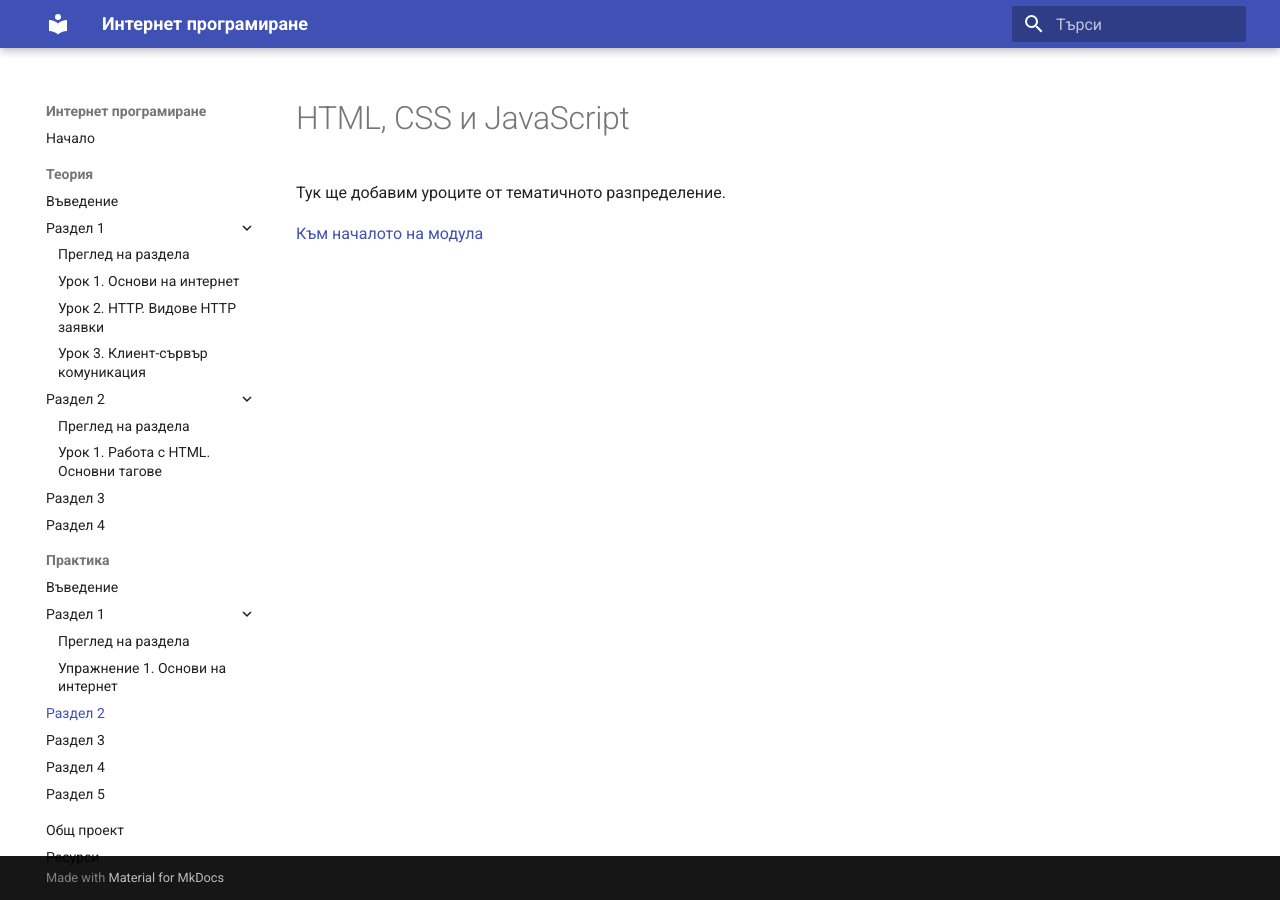
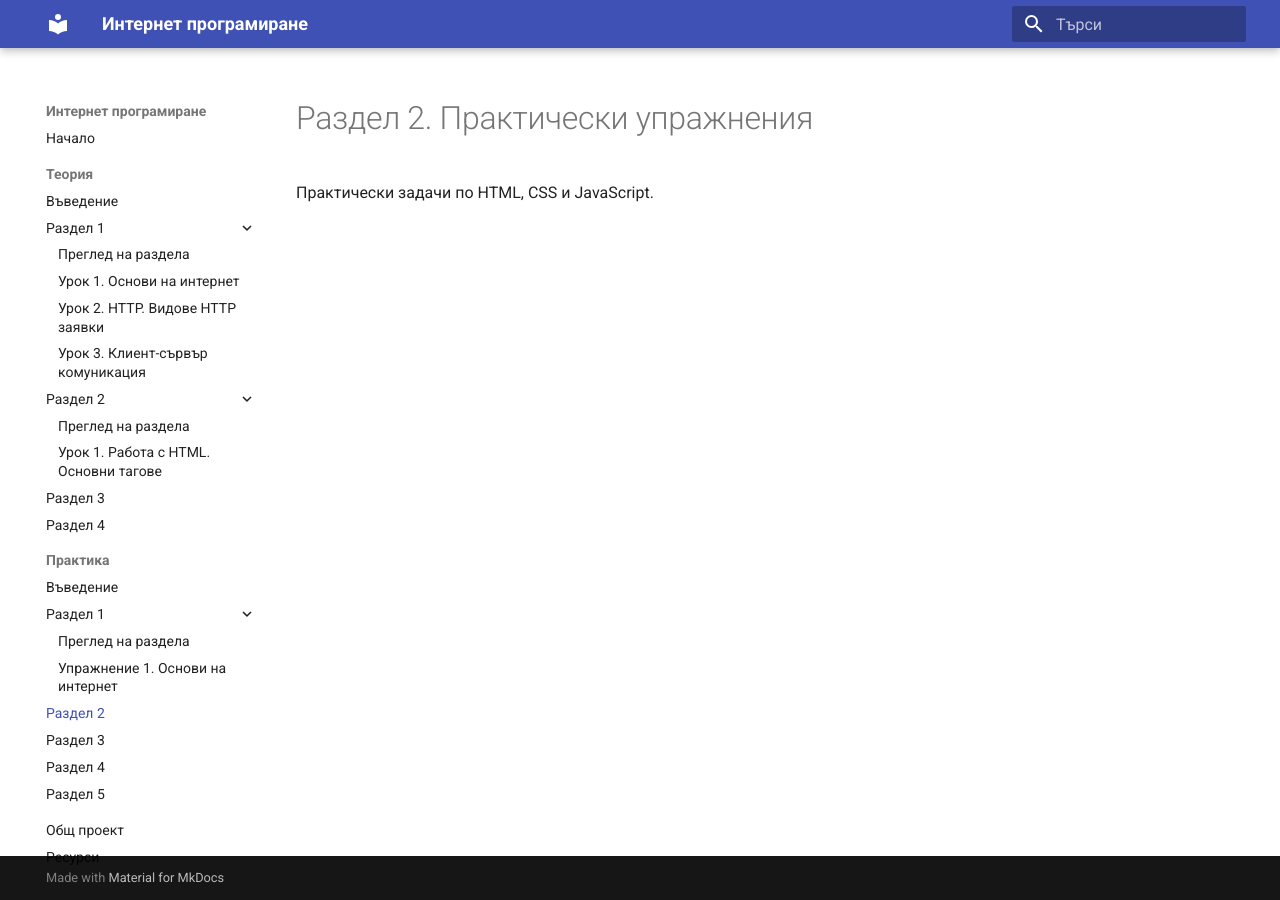
Before and after one commit to IlkoIliev/internet-programirane, an MkDocs documentation site: the page built from docs/praktika/razdel-2/index.md, in a window 1280 px wide. Built offline with MkDocs 1.6.1 and Material for MkDocs 9.7.7, drawn with Linux system fonts in a browser that asks for light colours.

Commit message:
Update section title and content in index.md

```diff
--- a/docs/praktika/razdel-2/index.md
+++ b/docs/praktika/razdel-2/index.md
@@ -1,5 +1,3 @@
-# HTML, CSS и JavaScript
+# Раздел 2. Практически упражнения
 
-Тук ще добавим уроците от тематичното разпределение.
-
-[Към началото на модула](../index.md)
+Практически задачи по HTML, CSS и JavaScript.
```
